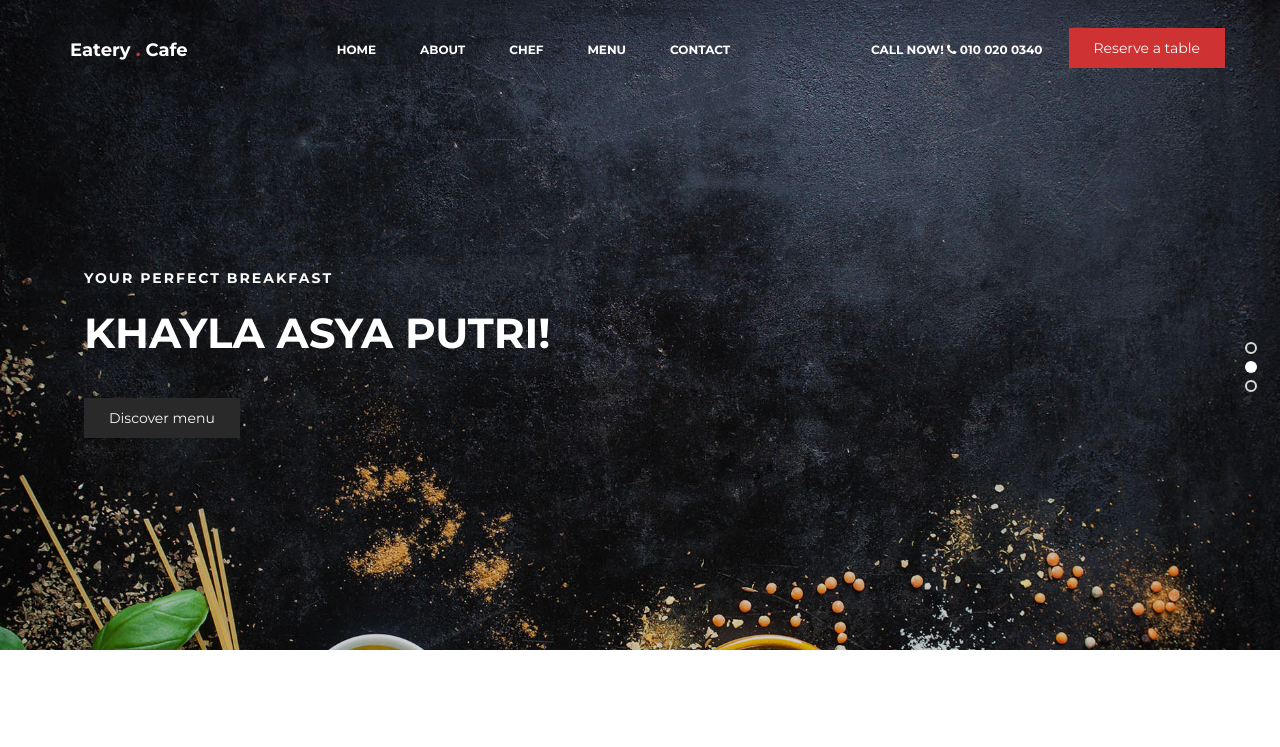
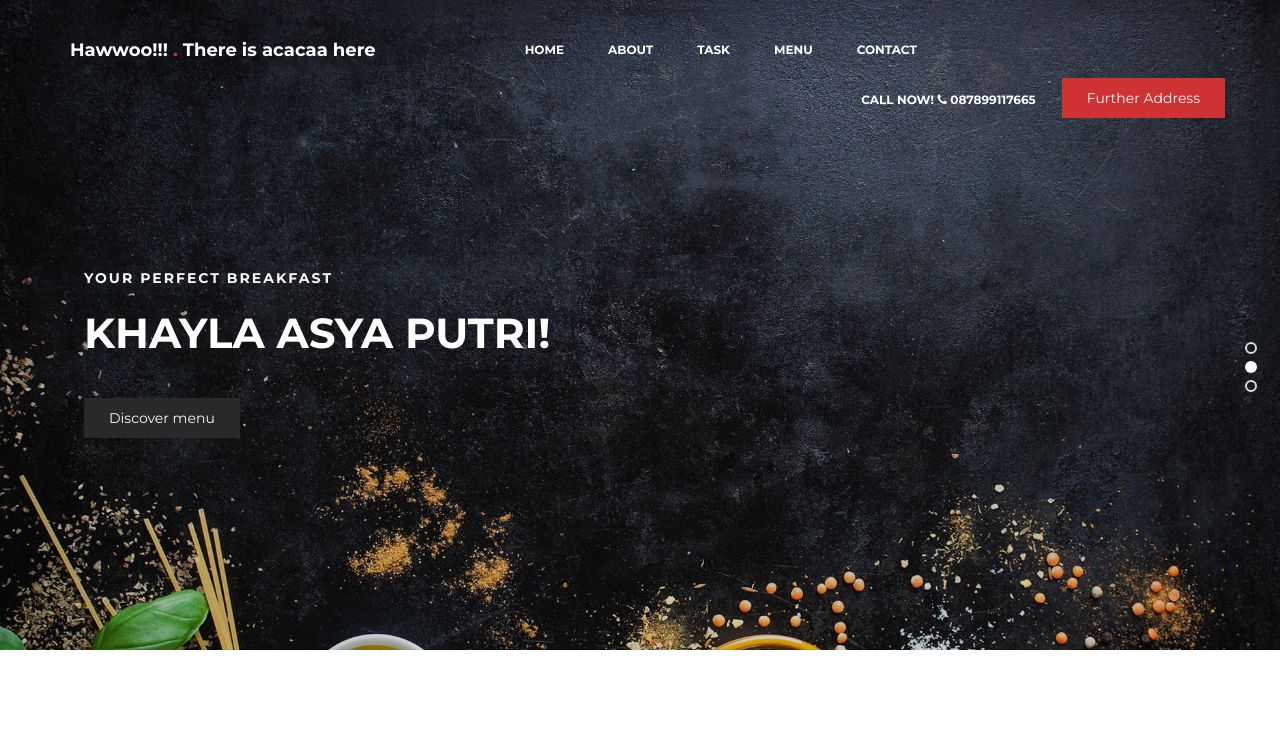
Before and after one commit to acasyaa81/asyaa, a plain HTML site: page index.html in a window 1280 px wide. Shown: the top 747 px of the page. Drawn offline with Linux system fonts and the light colour scheme.

Commit message:
Update index.html

```diff
--- a/index.html
+++ b/index.html
@@ -52,7 +52,7 @@ http://www.templatemo.com/tm-515-eatery
                     </button>
 
                     <!-- lOGO TEXT HERE -->
-                    <a href="index.html" class="navbar-brand">Eatery <span>.</span> Cafe</a>
+                    <a href="index.html" class="navbar-brand">Hawwoo!!! <span>.</span> There is acacaa here</a>
                </div>
 
                <!-- MENU LINKS -->
@@ -60,14 +60,14 @@ http://www.templatemo.com/tm-515-eatery
                     <ul class="nav navbar-nav navbar-nav-first">
                          <li><a href="#home" class="smoothScroll">Home</a></li>
                          <li><a href="#about" class="smoothScroll">About</a></li>
-                         <li><a href="#team" class="smoothScroll">Chef</a></li>
+                         <li><a href="#team" class="smoothScroll">Task</a></li>
                          <li><a href="#menu" class="smoothScroll">Menu</a></li>
                          <li><a href="#contact" class="smoothScroll">Contact</a></li>
                     </ul>
 
                     <ul class="nav navbar-nav navbar-right">
-                         <li><a href="#">Call Now! <i class="fa fa-phone"></i> 010 020 0340</a></li>
-                         <a href="#footer" class="section-btn">Reserve a table</a>
+                         <li><a href="#">Call Now! <i class="fa fa-phone"></i> 087899117665 </a></li>
+                         <a href="#footer" class="section-btn">Further Address</a>
                     </ul>
                </div>
 
@@ -108,8 +108,8 @@ http://www.templatemo.com/tm-515-eatery
                               <div class="caption">
                                    <div class="container">
                                         <div class="col-md-8 col-sm-12">
-                                             <h3>New Restaurant in Town</h3>
-                                             <h1>Enjoy our special menus every Sunday and Friday</h1>
+                                             <h3></h3>Pray for the best, don't forget to say MasyaALLAH
+                                             <h1>WELCOME TO MY SPACE</h1>
                                              <a href="#contact" class="section-btn btn btn-default smoothScroll">Reservation</a>
                                         </div>
                                    </div>
```
